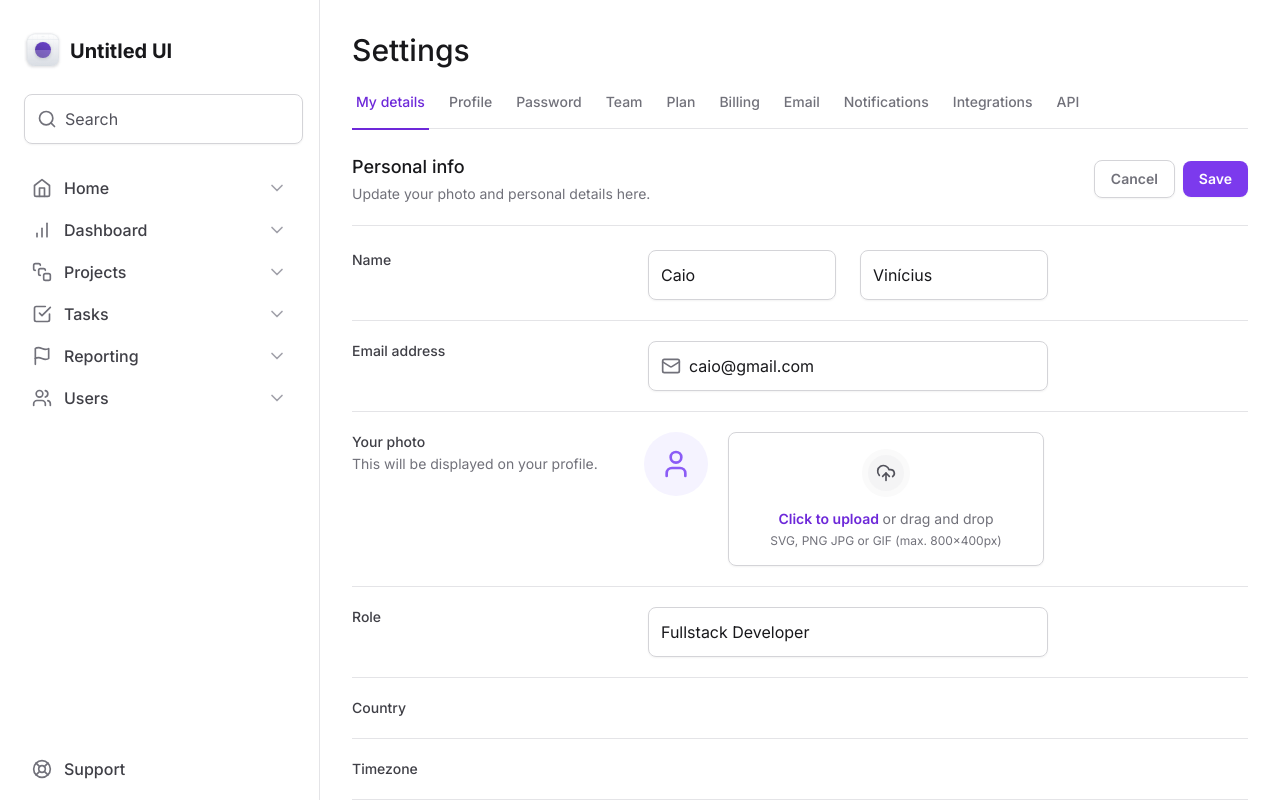
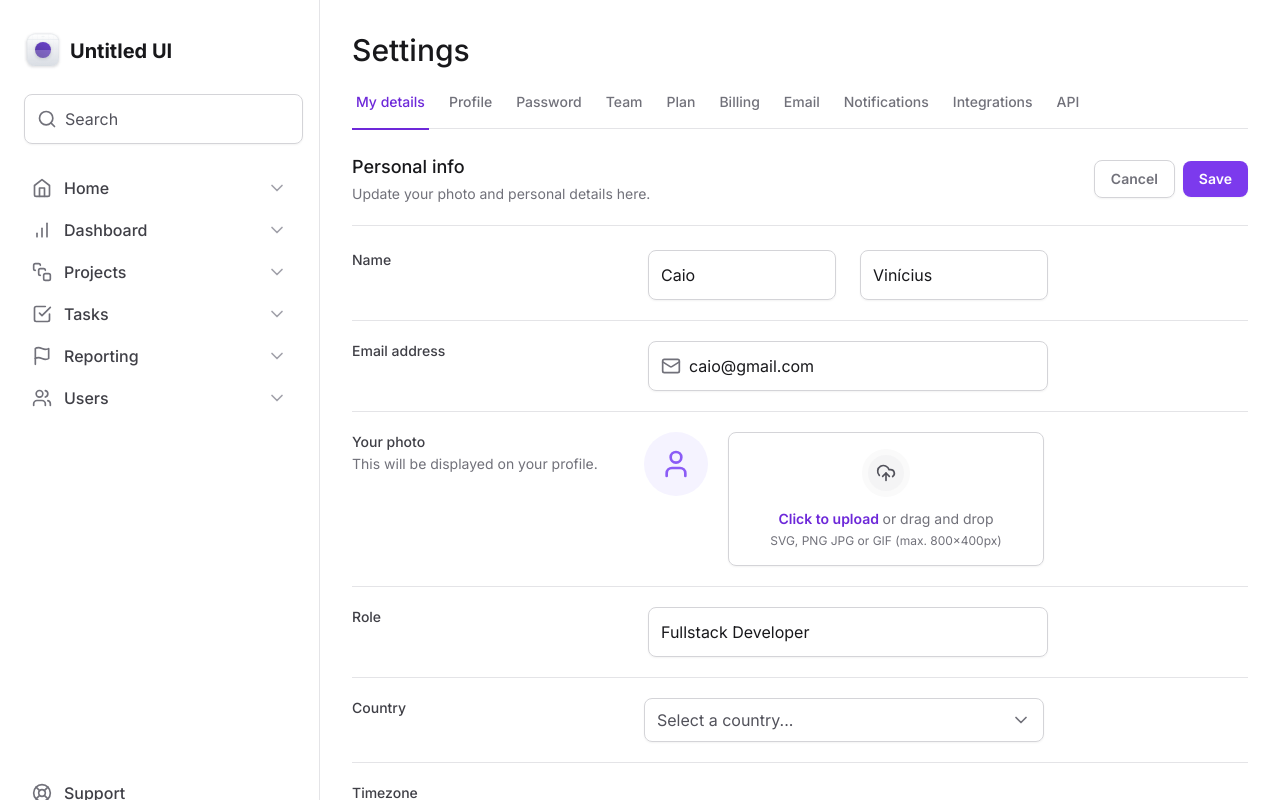
Before and after one commit to CaioVinicius7/untitled-ui, a Next.js app: page / in a window 1280 px wide. Shown: the top 800 px of the page. Built offline with nearby package versions, Linux system fonts and the light colour scheme.

Commit message:
feat: :lipstick: Select

```diff
--- a/package.json
+++ b/package.json
@@ -9,6 +9,7 @@
     "lint": "next lint"
   },
   "dependencies": {
+    "@radix-ui/react-select": "^1.2.2",
     "@radix-ui/react-tabs": "^1.0.4",
     "@types/node": "20.4.5",
     "@types/react": "18.2.18",
--- a/src/app/page.tsx
+++ b/src/app/page.tsx
@@ -3,6 +3,7 @@
 import { Input } from "@root/components/Form/Input";
 import { SettingsTabs } from "@root/components/SettingsTabs";
 import { FileInput } from "@root/components/Form/FileInput";
+import { Select } from "@root/components/Form/Select";
 
 export default function Home() {
   return (
@@ -120,7 +121,7 @@
               Country
             </label>
 
-            <div />
+            <Select />
           </div>
 
           <div className="grid grid-cols-form gap-3 pt-5">
--- /dev/null
+++ b/src/components/Form/Select.tsx
@@ -0,0 +1,57 @@
+"use client";
+
+import { Check, ChevronDown } from "lucide-react";
+import * as SelectPrimitive from "@radix-ui/react-select";
+
+export function Select() {
+  return (
+    <SelectPrimitive.Root>
+      <SelectPrimitive.Trigger className="flex h-11 w-full items-center justify-between gap-2 rounded-lg border border-zinc-300 px-3 py-2 shadow-sm outline-none focus:border-zinc-900 data-[placeholder]:text-zinc-600">
+        <SelectPrimitive.Value
+          placeholder="Select a country..."
+          className="text-black"
+        />
+        <SelectPrimitive.Icon>
+          <ChevronDown className="h-5 w-5 text-zinc-500" />
+        </SelectPrimitive.Icon>
+      </SelectPrimitive.Trigger>
+
+      <SelectPrimitive.Portal>
+        <SelectPrimitive.Content
+          side="bottom"
+          position="popper"
+          sideOffset={8}
+          className="z-10 w-[--radix-select-trigger-width] overflow-hidden rounded-lg border border-zinc-200 bg-white"
+        >
+          <SelectPrimitive.Viewport>
+            <SelectPrimitive.Item
+              value="br"
+              className="flex cursor-pointer items-center justify-between gap-2 px-3 py-2.5 outline-none data-[highlighted]:bg-zinc-50"
+            >
+              <SelectPrimitive.ItemText className="">
+                Brazil
+              </SelectPrimitive.ItemText>
+
+              <SelectPrimitive.ItemIndicator>
+                <Check className="h-4 w-4 text-violet-500" />
+              </SelectPrimitive.ItemIndicator>
+            </SelectPrimitive.Item>
+
+            <SelectPrimitive.Item
+              value="us"
+              className="flex cursor-pointer items-center justify-between gap-2 px-3 py-2.5 outline-none data-[highlighted]:bg-zinc-50"
+            >
+              <SelectPrimitive.ItemText className="">
+                United States
+              </SelectPrimitive.ItemText>
+
+              <SelectPrimitive.ItemIndicator>
+                <Check className="h-4 w-4 text-violet-500" />
+              </SelectPrimitive.ItemIndicator>
+            </SelectPrimitive.Item>
+          </SelectPrimitive.Viewport>
+        </SelectPrimitive.Content>
+      </SelectPrimitive.Portal>
+    </SelectPrimitive.Root>
+  );
+}
```
Also changed, not shown: 1 other file (tests, documents, lock files or other folders).
